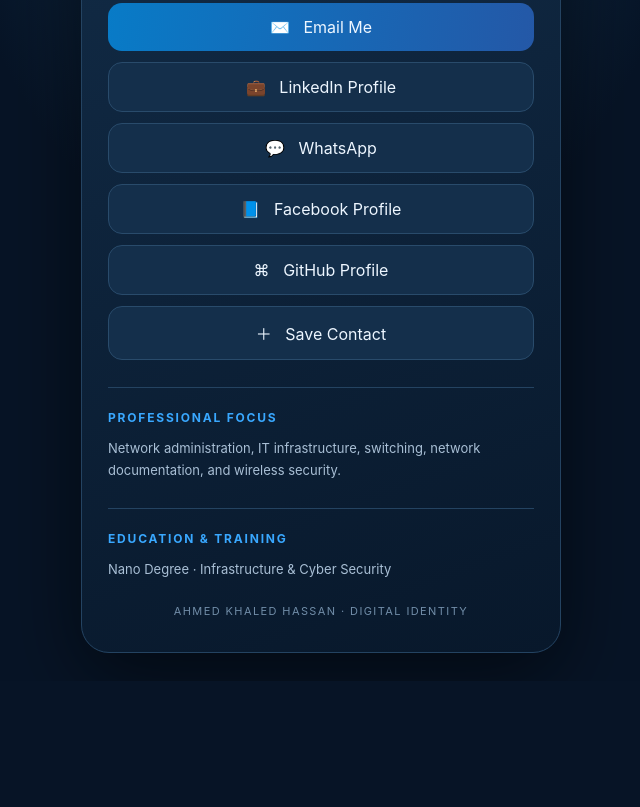
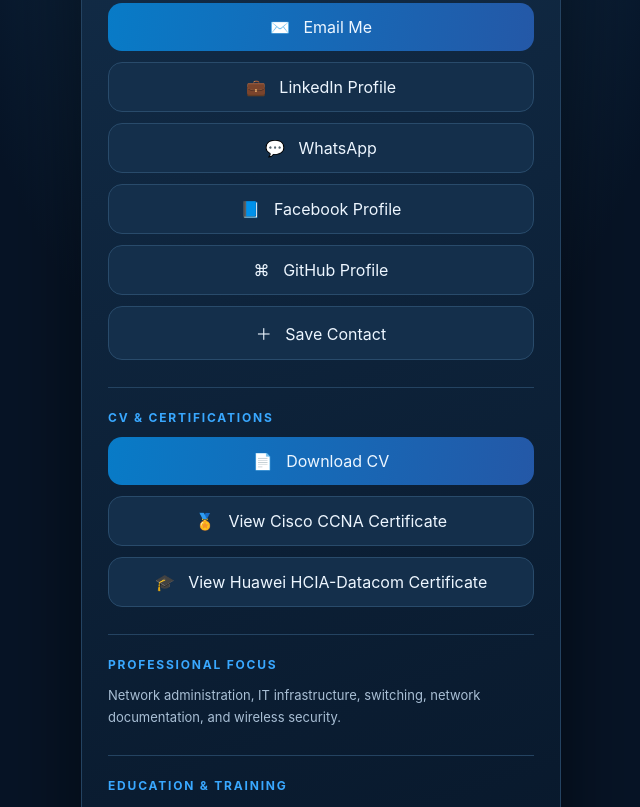
Before and after one commit to ahmedkhaledd232-spec/ahmedkhaledd232-spec.github.io, a plain HTML site: page index.html in a window 1280 px wide. Shown: the part 365-1172 px from the top of the page, without its empty margins (319-959 px from the left). Before the commit the page ends 1046 px from the top, so only its background shows below. Drawn offline with Linux system fonts and the light colour scheme.

Commit message:
Add CV and certification links to digital profile

```diff
--- a/index.html
+++ b/index.html
@@ -38,6 +38,12 @@ footer{margin-top:24px;color:#718da8;font-size:11px;letter-spacing:1.4px}
 <a class="link" href="https://github.com/ahmedkhaledd232-spec" target="_blank" rel="noopener noreferrer">⌘ &nbsp; GitHub Profile</a>
 <button class="link" id="save" type="button">＋ &nbsp; Save Contact</button>
 </nav>
+<section class="section"><h2>CV &amp; Certifications</h2>
+<div class="links">
+<a class="link primary" href="https://drive.google.com/uc?export=download&amp;id=109tvG4LR5dU4xuQ_DdUcZcjBA5oECDWK" target="_blank" rel="noopener noreferrer">📄 &nbsp; Download CV</a>
+<a class="link" href="https://drive.google.com/file/d/1O7Siwx_nJwjnHBKAEZ7M4HHDR9FZJN1d/view" target="_blank" rel="noopener noreferrer">🏅 &nbsp; View Cisco CCNA Certificate</a>
+<a class="link" href="https://drive.google.com/file/d/1Og9uqfJsP5MiyfryCbrve5ovFbp7a4fc/view" target="_blank" rel="noopener noreferrer">🎓 &nbsp; View Huawei HCIA-Datacom Certificate</a>
+</div></section>
 <section class="section"><h2>Professional Focus</h2><p>Network administration, IT infrastructure, switching, network documentation, and wireless security.</p></section>
 <section class="section"><h2>Education &amp; Training</h2><p>Nano Degree · Infrastructure &amp; Cyber Security</p></section>
 <footer>AHMED KHALED HASSAN · DIGITAL IDENTITY</footer>
```
